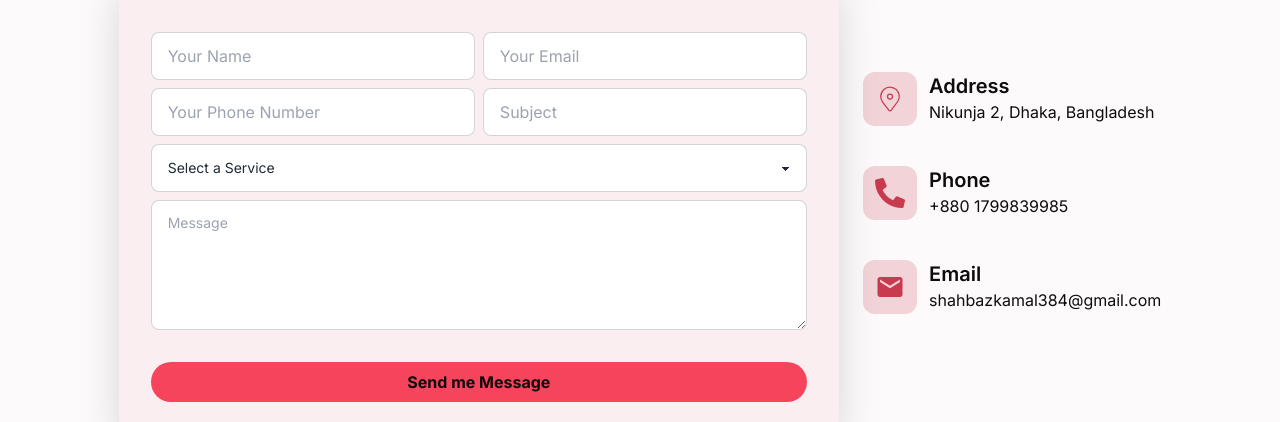
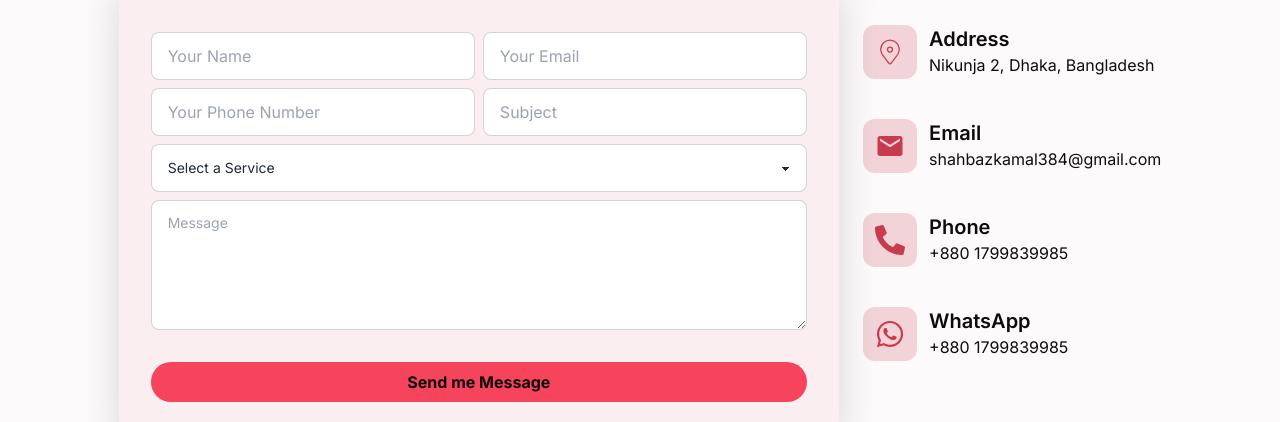
Before and after one commit to shahbaz-kamal/my-web-developer-portfolio-client, a React (Vite) app: page / in a window 1280 px wide. Shown: the part 3098-3520 px from the top of the page. Built offline with nearby package versions, Linux system fonts and the light colour scheme; no server answers.

Commit message:
added whats app for contacts

```diff
--- a/src/Pages/Home/Contact.jsx
+++ b/src/Pages/Home/Contact.jsx
@@ -1,7 +1,7 @@
 import React, { useState } from "react";
 import Title from "../../Component/Title";
 import { CiLocationOn } from "react-icons/ci";
-import { FaPhoneAlt } from "react-icons/fa";
+import { FaPhoneAlt, FaWhatsapp } from "react-icons/fa";
 import { MdEmail } from "react-icons/md";
 import UseAxiosSecure from "../../Hooks/UseAxiosSecure";
 import Swal from "sweetalert2";
@@ -208,23 +208,8 @@ const Contact = () => {
               </p>
             </div>
           </div>
-          {/* phone */}
-          <div className="flex gap-3">
-            {/* icon */}
-            <div className="bg-light-primary-20 rounded-xl text-light-primary p-3 dark:bg-dark-primary-20 dark:text-dark-primary">
-              <FaPhoneAlt size={30} />
-            </div>
-            <div>
-              <h3 className="font-semibold text-base md:text-xl text-light-color-text dark:text-dark-color-text">
-                Phone
-              </h3>
-              <p className="text-light-color-text dark:text-dark-color-text">
-                +880 1799839985
-              </p>
-            </div>
-          </div>
-          {/* email */}
-          <a
+            {/* email */}
+            <a
             href="https://mail.google.com/mail/?view=cm&fs=1&to=shahbazkamal384@gmail.com"
             target="_blank"
             rel="noopener noreferrer"
@@ -244,6 +229,37 @@ const Contact = () => {
               </p>
             </div>
           </a>
+          {/* phone */}
+          <div className="flex gap-3">
+            {/* icon */}
+            <div className="bg-light-primary-20 rounded-xl text-light-primary p-3 dark:bg-dark-primary-20 dark:text-dark-primary">
+              <FaPhoneAlt size={30} />
+            </div>
+            <div>
+              <h3 className="font-semibold text-base md:text-xl text-light-color-text dark:text-dark-color-text">
+                Phone
+              </h3>
+              <p className="text-light-color-text dark:text-dark-color-text">
+                +880 1799839985
+              </p>
+            </div>
+          </div>
+          {/* WhatsApp */}
+          <div className="flex gap-3">
+            {/* icon */}
+            <div className="bg-light-primary-20 rounded-xl text-light-primary p-3 dark:bg-dark-primary-20 dark:text-dark-primary">
+              <FaWhatsapp size={30} />
+            </div>
+            <div>
+              <h3 className="font-semibold text-base md:text-xl text-light-color-text dark:text-dark-color-text">
+                WhatsApp
+              </h3>
+              <p className="text-light-color-text dark:text-dark-color-text">
+                +880 1799839985
+              </p>
+            </div>
+          </div>
+
         </div>
       </section>
     </div>
```
